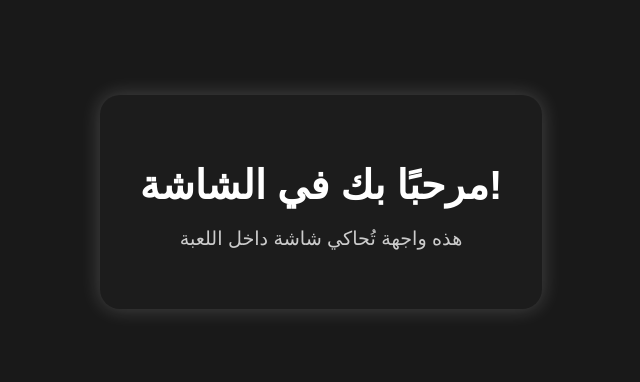
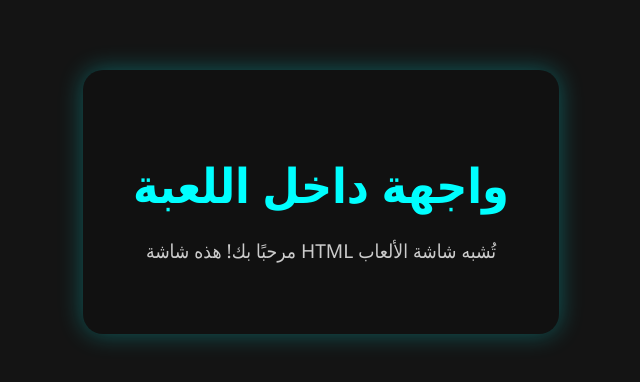
Before and after one commit to abo5551/redirect-site, a plain HTML site: page index.html in a window 1280 px wide. Shown: the part 198-580 px from the top of the page, without its empty margins (319-959 px from the left). Drawn offline with Linux system fonts and the light colour scheme.

Commit message:
Update index.html

```diff
--- a/index.html
+++ b/index.html
@@ -9,36 +9,47 @@
     }
     body {
       margin: 0;
-      background: rgba(0, 0, 0, 0.9);
+      background: rgba(0, 0, 0, 0.92);
       color: white;
-      font-family: Arial, sans-serif;
+      font-family: 'Segoe UI', Tahoma, Geneva, Verdana, sans-serif;
       display: flex;
       justify-content: center;
       align-items: center;
       height: 100vh;
       flex-direction: column;
+      overflow: hidden;
     }
-    .box {
-      background: #1c1c1c;
-      padding: 40px;
+
+    .screen-box {
+      background: #111;
+      padding: 50px;
       border-radius: 20px;
-      box-shadow: 0 0 20px rgba(255,255,255,0.2);
+      box-shadow: 0 0 25px rgba(0, 255, 255, 0.3);
       text-align: center;
+      animation: fadeIn 1s ease-in-out;
     }
-    h1 {
-      font-size: 2.5em;
-      margin-bottom: 10px;
+
+    .screen-box h1 {
+      font-size: 3em;
+      margin-bottom: 20px;
+      color: #00ffff;
     }
-    p {
+
+    .screen-box p {
       font-size: 1.2em;
       color: #ccc;
+    }
+
+    @keyframes fadeIn {
+      from { opacity: 0; transform: scale(0.95); }
+      to { opacity: 1; transform: scale(1); }
     }
   </style>
 </head>
 <body>
-  <div class="box">
-    <h1>مرحبًا بك في الشاشة!</h1>
-    <p>هذه واجهة تُحاكي شاشة داخل اللعبة</p>
+  <div class="screen-box">
+    <h1>واجهة داخل اللعبة</h1>
+    <p>مرحبًا بك! هذه شاشة HTML تُشبه شاشة الألعاب</p>
   </div>
 </body>
 </html>
```
